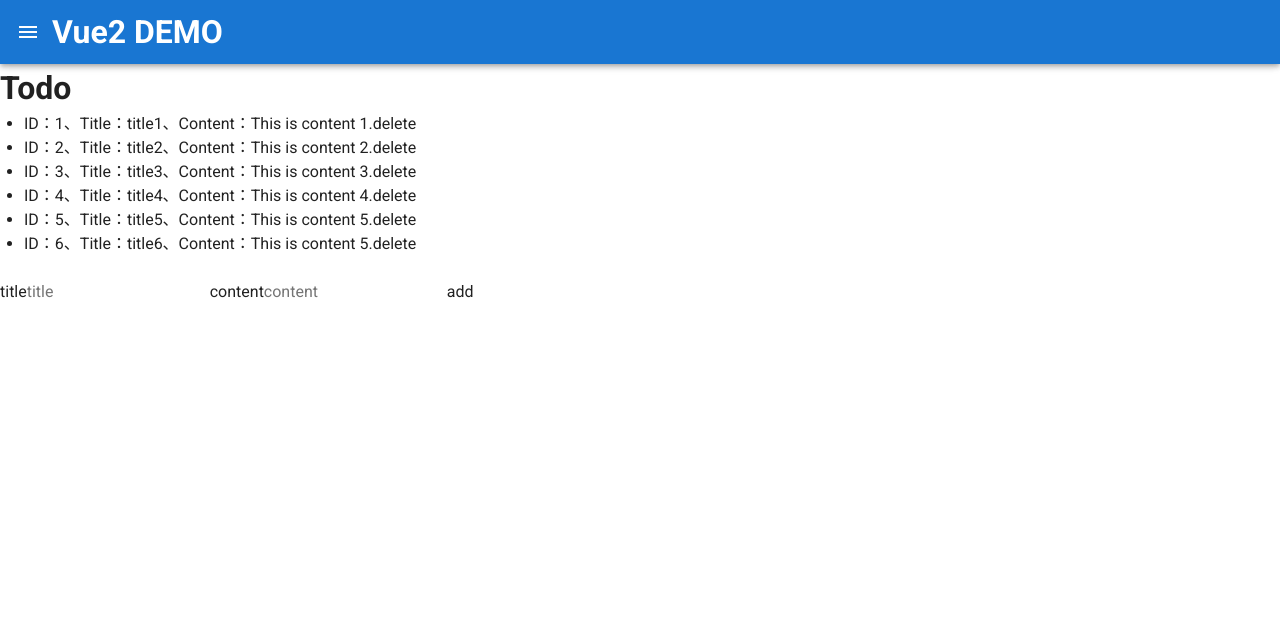
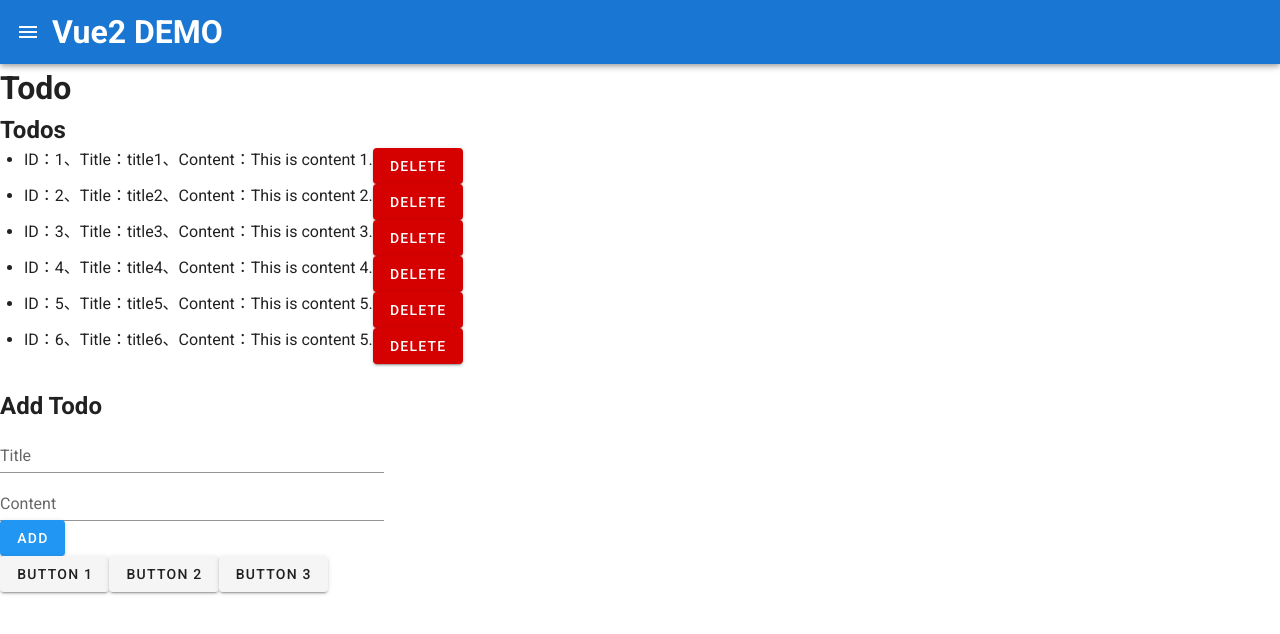
Before and after one commit to keito-isurugi/vue-demo, a Vue app in the folder vue2/demo-app/: page /todo in a window 1280 px wide. Shown: the top 634 px of the page. Built offline with nearby package versions, Linux system fonts and the light colour scheme.

Commit message:
Todoアプリ

```diff
--- a/vue2/demo-app/src/components/pages/TodoView.vue
+++ b/vue2/demo-app/src/components/pages/TodoView.vue
@@ -1,22 +1,43 @@
 <template>
 	<div>
 		<h1>Todo</h1>
+		<h2>Todos</h2>
 		<ul v-for="(todo, index) in todos" :key="index">
 			<div class="d-flex">
 				<li>ID：{{ todo.id }}、Title：{{ todo.title }}、Content：{{ todo.content }}</li>
-				<button :id="todo.id" @click="deleteTodo(index)">delete</button>
+				<v-btn color="#D50000" class="white--text" :id="todo.id" @click="deleteTodo(index)">delete</v-btn>
 			</div>
 		</ul>
 
 		<br>
 
 		<div>
-			<label for="title">title</label>
-			<input v-model="title" id="title" type="text" placeholder="title">
-			<label for="content">content</label>
-			<input v-model="content" id="content" type="text" placeholder="content">
-			<button @click="addTodo">add</button>
+			<h2>Add Todo</h2>
+			<div class="input-wrap">
+				<v-text-field
+					v-model="title"
+					label="Title"
+					:rules="rules"
+					hide-details="auto"
+				></v-text-field>
+				<v-text-field
+					v-model="content"
+					label="Content"
+					:rules="rules"
+					hide-details="auto"
+				></v-text-field>
+				<v-btn color="#2196F3" class="white--text" @click="addTodo">add</v-btn>
+			</div>
 		</div>
+
+		<v-btn
+			v-for="(item, index) in items"
+			:key="index"
+			:value="index"
+			@click="buttonClicked(index)"
+		>
+			{{ item }}
+		</v-btn>
 	</div>
 </template>
 
@@ -36,7 +57,8 @@
 					{id:4, title: 'title4', content: "This is content 4."},
 					{id:5, title: 'title5', content: "This is content 5."},
 					{id:6, title: 'title6', content: "This is content 5."},
-				]
+				],
+				items: ['Button 1', 'Button 2', 'Button 3'],
 			}
 		},
 		methods: {
@@ -57,8 +79,17 @@
 				} else {
 					alert("タイトル、内容を入力してください。")
 				}
-			}
+			},
+			buttonClicked(id) {
+				console.log('Clicked button with id ' + id);
+			},
 		}
   })
 
 </script>
+
+<style scoped>
+	.input-wrap {
+		width: 30%;
+	}
+</style>
```
